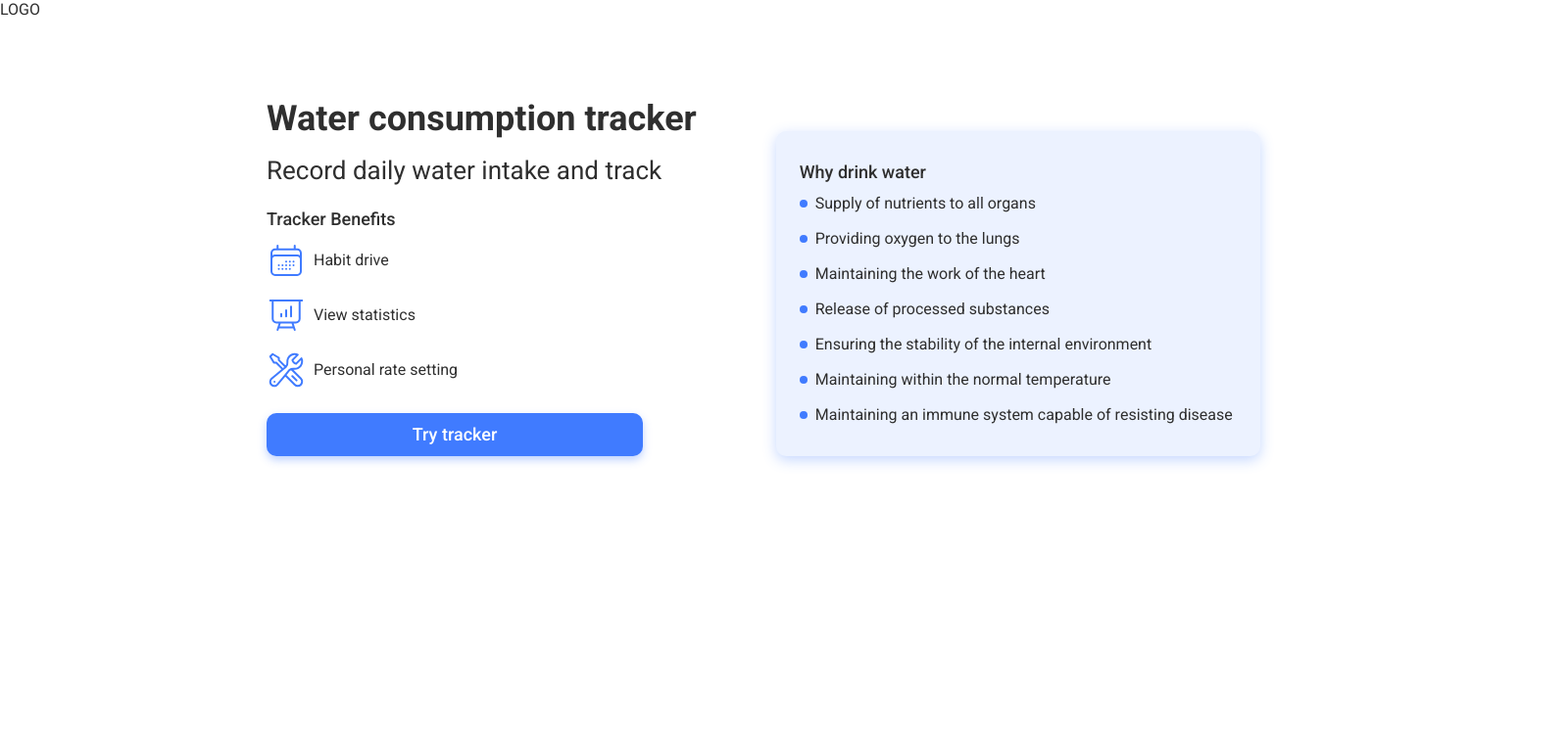
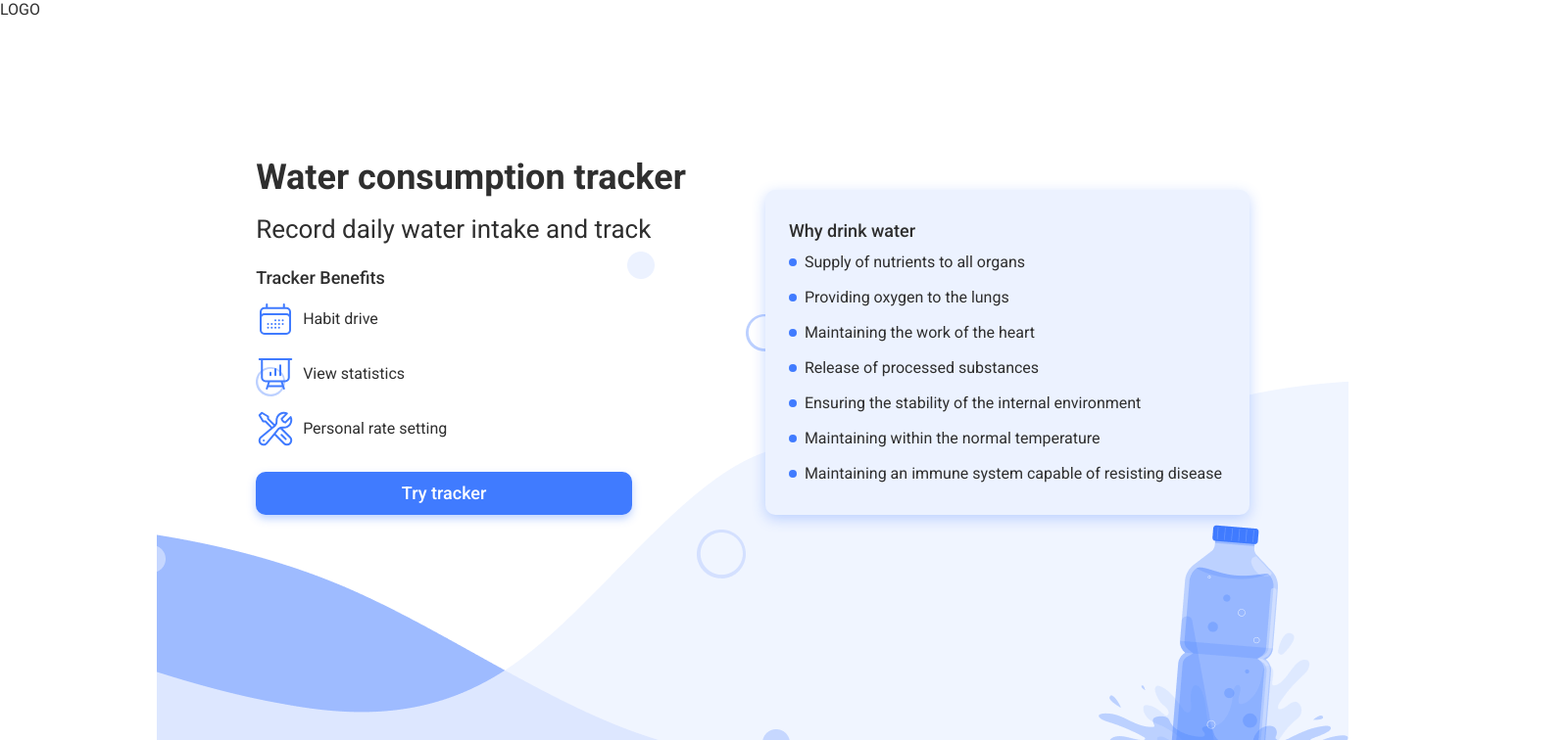
Before and after one commit to Vitalii-Artiukh/Water-Tracker-team-project-node-react-frontend, a React (Vite) app: page /welcome in a window 1536 px wide. Shown: the top 756 px of the page at 98% size, 1600 px wide, since content can reach past the window. Built offline with nearby package versions, Linux system fonts and the light colour scheme.

Commit message:
background

```diff
--- a/src/pages/WelcomePage/WelcomePage.jsx
+++ b/src/pages/WelcomePage/WelcomePage.jsx
@@ -1,16 +1,13 @@
 import WaterConsumptionTracker from "../../components/WaterConsumptionTracker/WaterConsumptionTracker.jsx";
 import WhyDrinkWater from "../../components/WhyDrinkWater/WhyDrinkWater.jsx";
-import Container from "../../components/ui/Container/Container.jsx";
 import css from "./WelcomePage.module.css";
 
 const WelcomePage = () => {
   return (
-    <Container>
-      <div className={css.wrapper}>
-        <WaterConsumptionTracker />
-        <WhyDrinkWater />
-      </div>
-    </Container>
+    <div className={css.wrapper}>
+      <WaterConsumptionTracker />
+      <WhyDrinkWater />
+    </div>
   );
 };
 
--- a/src/pages/WelcomePage/WelcomePage.module.css
+++ b/src/pages/WelcomePage/WelcomePage.module.css
@@ -1,12 +1,36 @@
 .wrapper {
   padding-top: 24px;
   padding-bottom: 40px;
+  background-color: #ffffff00;
+
+  background-image: url(../../assets/images/welcome/backgr_welcome_mobile_1x.png);
+  background-repeat: no-repeat;
+  background-position: center bottom;
+  background-size: auto;
+}
+
+@media screen and (min-resolution: 192dpi) {
+  .wrapper {
+    background-image: url(../../assets/images/welcome/backgr_welcome_mobile_2x.png);
+    background-size: 320px;
+  }
 }
 
 @media screen and (min-width: 768px) {
   .wrapper {
     padding-top: 40px;
     padding-bottom: 50px;
+
+    background-image: url(../../assets/images/welcome/backgr_welcome_tablet_1x.png);
+    background-repeat: no-repeat;
+    background-position: center bottom;
+    background-size: auto;
+  }
+  @media screen and (min-resolution: 192dpi) {
+    .wrapper {
+      background-image: url(../../assets/images/welcome/backgr_welcome_tablet_2x.png);
+      background-size: 768px;
+    }
   }
 }
 
@@ -15,8 +39,20 @@
     display: flex;
     gap: 81px;
     align-items: flex-end;
-    justify-content: flex-start;
-    padding-top: 80px;
-    padding-bottom: 294px;
+    justify-content: center;
+    padding: 140px 0 294px 0;
+
+    background-image: url(../../assets/images/bubbles_desktop_any_1x.png),
+      url(../../assets/images/welcome/backgr_welcome_desktop_1x.png);
+    /* background-repeat: no-repeat;
+    background-position: center center, center bottom; */
+    background-size: auto, auto;
+  }
+  @media screen and (min-resolution: 192dpi) {
+    .wrapper {
+      background-image: url(../../assets/images/bubbles_desktop_any_2x.png),
+        url(../../assets/images/welcome/backgr_welcome_desktop_2x.png);
+      background-size: 1404px, 1440px;
+    }
   }
 }
```
